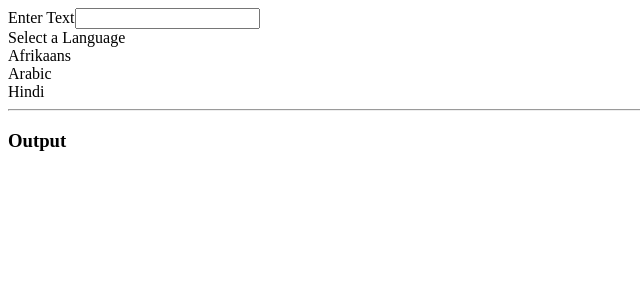
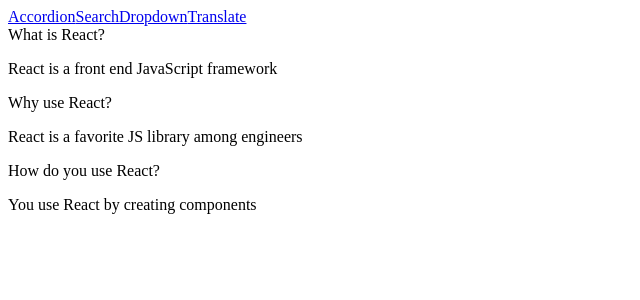
Before and after one commit to nickdas1/widgets-react, a React (Create React App) app: page / in a window 1280 px wide. Shown: the top 300 px of the page, without its empty margins (0-640 px from the left). Built offline with nearby package versions, Linux system fonts and the light colour scheme; no server answers; the HTML template or start-up script is replaced by a standard one.

Commit message:
add routing

```diff
--- a/src/App.js
+++ b/src/App.js
@@ -3,6 +3,8 @@
 import Dropdown from "./components/Dropdown";
 import Search from "./components/Search";
 import Translate from "./components/Translate";
+import Route from "./components/Route";
+import Header from "./components/Header";
 
 const items = [
     {
@@ -39,15 +41,24 @@
 
     return (
         <div>
-            {/* <Accordion items={items} /> */}
-            {/* <Search /> */}
-            {/* <Dropdown
-                label="Select a Color"
-                options={options}
-                selected={selected}
-                onSelectedChange={setSelected}
-            /> */}
-            <Translate />
+            <Header />
+            <Route path="/">
+                <Accordion items={items} />
+            </Route>
+            <Route path="/list">
+                <Search />
+            </Route>
+            <Route path="/dropdown">
+                <Dropdown
+                    label="Select a Color"
+                    options={options}
+                    selected={selected}
+                    onSelectedChange={setSelected}
+                />
+            </Route>
+            <Route path="/translate">
+                <Translate />
+            </Route>
         </div>
     );
 }
--- /dev/null
+++ b/src/components/Header.js
@@ -0,0 +1,21 @@
+import React from "react";
+import Link from "./Link";
+
+export default function Header() {
+    return (
+        <div className="ui secondary pointing menu">
+            <Link href="/" className="item">
+                Accordion
+            </Link>
+            <Link href="/list" className="item">
+                Search
+            </Link>
+            <Link href="/dropdown" className="item">
+                Dropdown
+            </Link>
+            <Link href="/translate" className="item">
+                Translate
+            </Link>
+        </div>
+    );
+}
--- /dev/null
+++ b/src/components/Link.js
@@ -0,0 +1,21 @@
+import React from "react";
+
+export default function Link({ className, href, children }) {
+    const onClick = (event) => {
+        if (event.metaKey || event.ctrlKey) {
+            return;
+        }
+
+        event.preventDefault();
+        window.history.pushState({}, '', href);
+
+        const navEvent = new PopStateEvent('popstate');
+        window.dispatchEvent(navEvent);
+    };
+
+    return (
+        <a className={className} href={href} onClick={onClick}>
+            {children}
+        </a>
+    );
+}
--- /dev/null
+++ b/src/components/Route.js
@@ -0,0 +1,19 @@
+import { useEffect, useState } from "react";
+
+export default function Route({ path, children }) {
+    const [currentPath, setCurrentPath] = useState(window.location.pathname);
+
+    useEffect(() => {
+        const onLocationChange = () => {
+            setCurrentPath(window.location.pathname);
+        };
+
+        window.addEventListener("popstate", onLocationChange);
+
+        return () => {
+            window.removeEventListener("popstate", onLocationChange);
+        };
+    }, []);
+
+    return currentPath === path ? children : null;
+}
```
